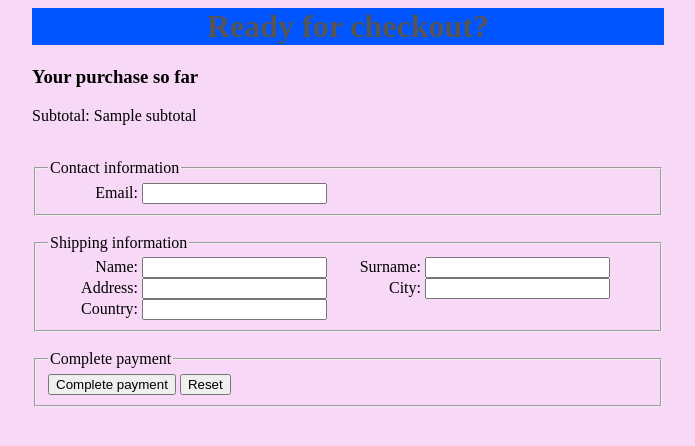
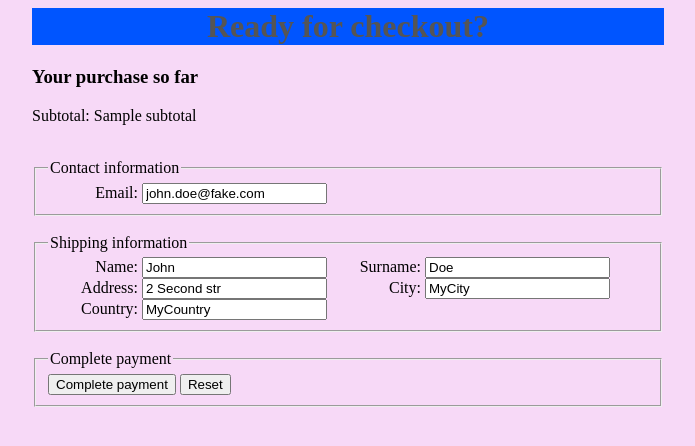
Before and after one commit to snowplow-incubator/snowplow-micro-examples, a Django app: template templates/ecommerce/checkout.html in a window 1280 px wide. Shown: the top 446 px of the page, without its empty margins (176-871 px from the left). Run offline with Django 3.2, Linux system fonts and the light colour scheme; the template is opened without the code that fills it: most values are stand-ins (such as "Sample title", 1, 10 or a date in 2020).

Commit message:
continue with changes

```diff
--- a/templates/ecommerce/checkout.html
+++ b/templates/ecommerce/checkout.html
@@ -64,26 +64,26 @@
         <fieldset>
           <legend>Contact information</legend>
           <label for="email">Email:</label>
-          <input type="email" name="user_email" id="email" autocomplete=off required>
+          <input type="email" name="user_email" id="email" value="john.doe@fake.com" required>
         </fieldset><br>
 
         <fieldset>
           <legend>Shipping information</legend>
 
           <label for="name">Name:</label>
-          <input type="text" name="user_name" id="name" autocomplete=off required>
+          <input type="text" name="user_name" id="name" value="John" required>
 
           <label for="surname">Surname:</label>
-          <input type="text" name="user_surname" id="surname" autocomplete=off required>
+          <input type="text" name="user_surname" id="surname" value="Doe" required>
 
           <label for="address">Address:</label>
-          <input type="text" name="user_address" id="address" autocomplete=off required>
+          <input type="text" name="user_address" id="address" value="2 Second str" required>
 
           <label for="city">City:</label>
-          <input type="text" name="user_city" id="city" autocomplete=off required>
+          <input type="text" name="user_city" id="city" value="MyCity" required>
 
           <label for="country">Country:</label>
-          <input type="text" name="user_country" id="country" autocomplete=off required>
+          <input type="text" name="user_country" id="country" value="MyCountry" required>
 
           <input type="text" name="user_subtotal" id="subtotal" autocomplete=off style="display: none;" value="{{ subtotal }}">
         </fieldset><br>
```
Also changed, not shown: README.md.
